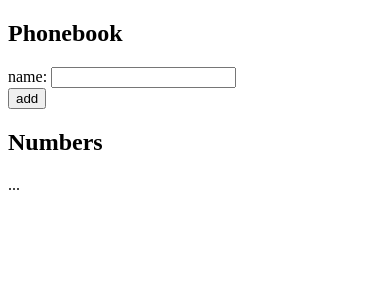
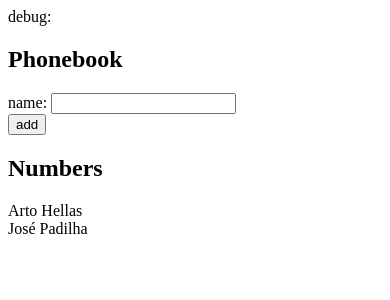
Before and after one commit to marcos-davi/FullStackOpen, a React (Vite) app in the folder part2/phonebook/: page / in a window 390 px wide. Shown: the top 300 px of the page. Built offline with nearby package versions, Linux system fonts and the light colour scheme.

Commit message:
2.6: phonebook, step 1

```diff
--- a/part2/phonebook/src/App.jsx
+++ b/part2/phonebook/src/App.jsx
@@ -1,26 +1,48 @@
-import { useState } from 'react'
+import { useState } from "react";
 
 const App = () => {
   const [persons, setPersons] = useState([
-    { name: 'Arto Hellas' }
-  ])
-  const [newName, setNewName] = useState('')
+    { name: "Arto Hellas" },
+    { name: "José Padilha" },
+  ]);
+
+  const [newName, setNewName] = useState("");
+
+  const Persons = ({ persons }) => {
+    return (
+      <div>
+        {persons.map((person) => (
+          <div key={person.name}>{person.name}</div>
+        ))}
+      </div>
+    );
+  };
+  const handleNoteChange = (event) => {
+
+    setNewName(event.target.value);
+  };
+  const addPerson = (event) => {
+    event.preventDefault();
+    const person = { name: newName };
+    setPersons(persons.concat(person));
+    setNewName("");
+  };
 
   return (
     <div>
+      <div>debug: {newName}</div>
       <h2>Phonebook</h2>
-      <form>
+      <form onSubmit={addPerson} method="POST">
         <div>
-          name: <input />
+          name: <input value={newName} onChange={handleNoteChange} />
         </div>
         <div>
           <button type="submit">add</button>
         </div>
       </form>
       <h2>Numbers</h2>
-      ...
+      <Persons persons={persons} />
     </div>
-  )
-}
-
-export default App
+  );
+};
+export default App;
```
